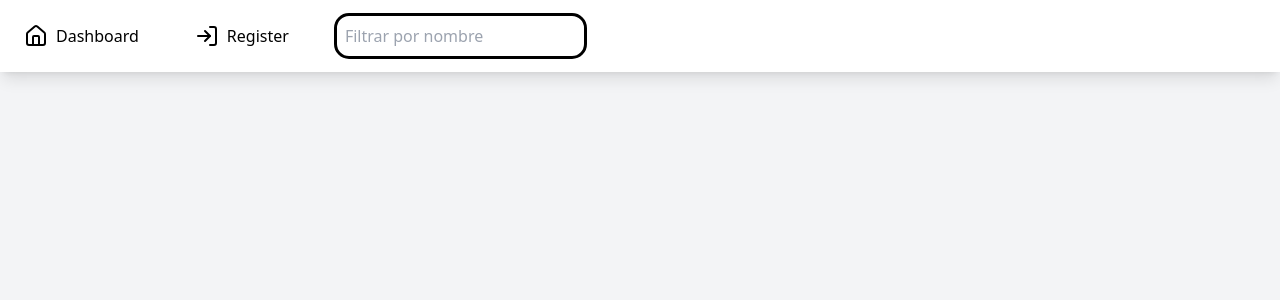
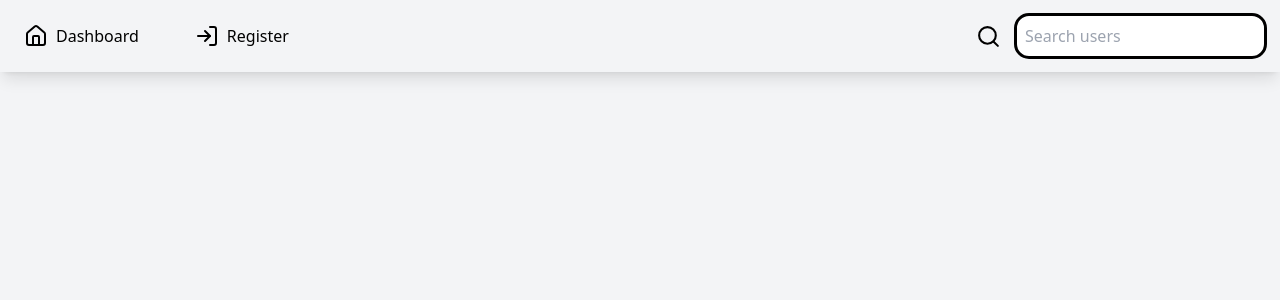
Before and after one commit to HEmilGS/userIntegration, a React (Vite) app: page / in a window 1280 px wide. Shown: the top 300 px of the page. Built offline with nearby package versions, Linux system fonts and the light colour scheme; no server answers; the HTML template or start-up script is replaced by a standard one.

Commit message:
header fixed

```diff
--- a/src/App.jsx
+++ b/src/App.jsx
@@ -4,13 +4,15 @@ import Dashboard from '../views/dashboard/Dashboard';
 import Register from '../views/register/Register';
 import User from '../views/users/User';
 import NavigationBar from './shared/NavigationBar';
+import NavigationBarNS from './shared/NavigationBarNS';
+
 
 function App() {
   return (
     <Routes>
       <Route path="/" element = {<NavigationBar><Dashboard /></NavigationBar>} />
-      <Route path="/register" element = {<Register />} />
-      <Route path="/user/:id" element = {<User />} />
+      <Route path="/register" element = {<NavigationBarNS><Register /></NavigationBarNS>} />
+      <Route path="/user/:id" element = {<NavigationBarNS><User /></NavigationBarNS>} />
     </Routes>
   );
 }
--- a/src/shared/NavigationBar.jsx
+++ b/src/shared/NavigationBar.jsx
@@ -17,8 +17,8 @@ const NavigationBar = ({ children }) => {
   };
 
   return (
-    <div className="flex flex-col h-screen w-full outline">
-      <div className="flex shadow-lg z-0">
+    <div className="flex flex-col h-screen w-full relative">
+      <div className="flex flex-row  shadow-lg z-0 fixed top-0 left-0 right-0">
         <div
           onClick={() => handleNavigate("/")}
           className="flex cursor-pointer m-4 p-2"
@@ -34,12 +34,16 @@ const NavigationBar = ({ children }) => {
           <p className="mx-2">Register</p>
         </div>
 
+
+      <div className="w-full flex justify-end items-center">
+        <Search size={25}/>
         <input
           className="m-4 p-2 outline outline-black rounded-xl"
           type="text"
-          placeholder="Filtrar por nombre"
+          placeholder="Search users"
           onChange={handleNameChange}
           />
+          </div>
 
       </div>
 
```
